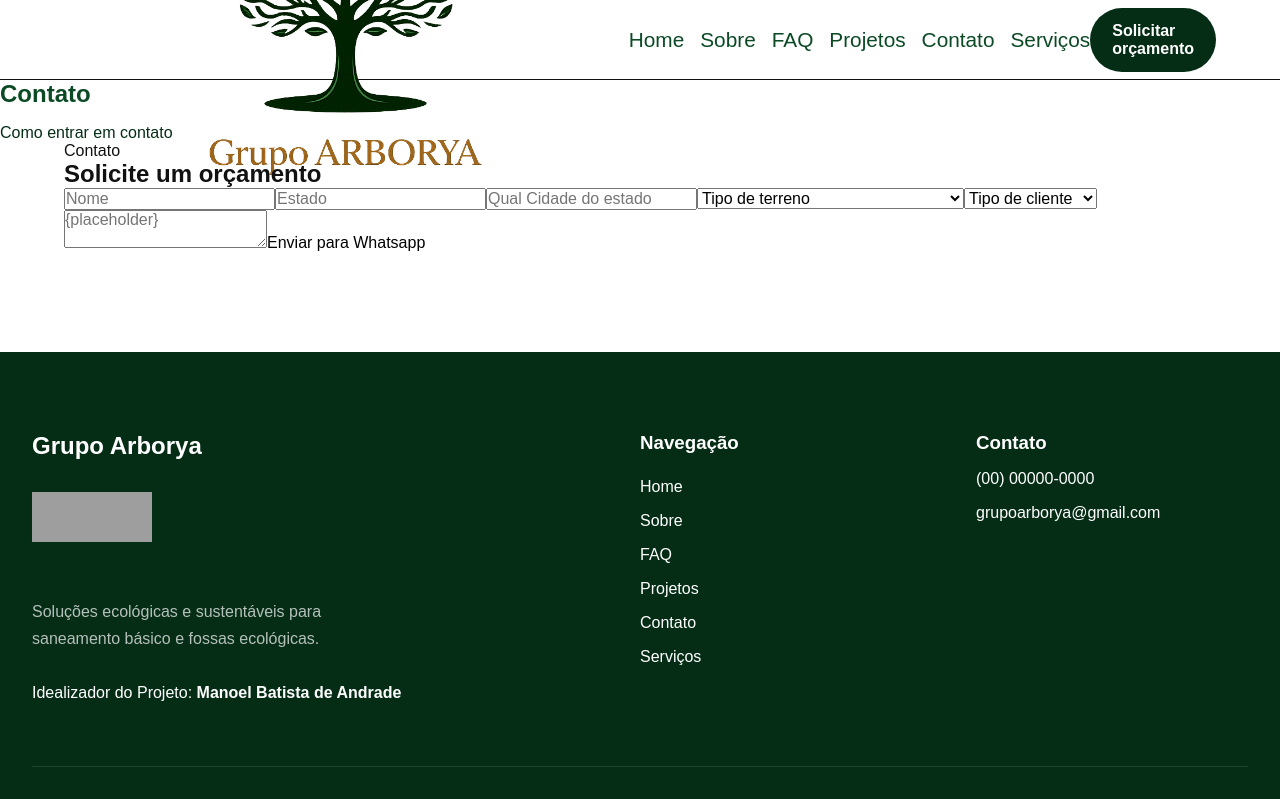
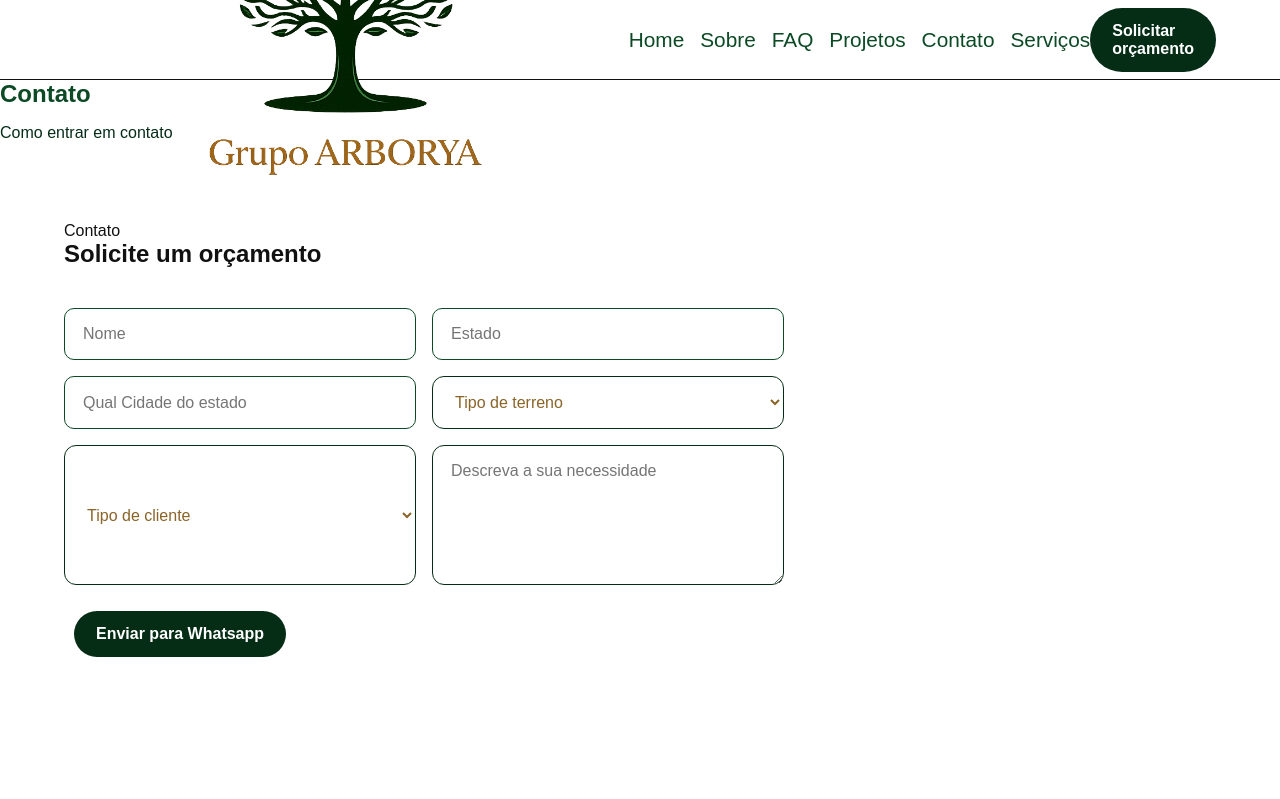
Before and after one commit to SamuelAndrade-Dev/arborya-site, a Next.js app: page /contato in a window 1280 px wide. Shown: the top 799 px of the page. Built offline with nearby package versions, Linux system fonts and the light colour scheme; grey boxes are pictures that could not be loaded.

Commit message:
feat: working-page-contact

```diff
--- /dev/null
+++ b/src/components/sections/ContactForm/ContactForm.module.css
@@ -0,0 +1,33 @@
+.contact {
+    padding: 80px 0;
+}
+
+.form {
+    margin-top: 40px;
+    max-width: 720px;
+    display: grid;
+    grid-template-columns: repeat(2, 1fr);
+    gap: 16px;
+}
+
+.full {
+    grid-column: 1 / -1;
+    padding: 10px;
+    border-radius: 10px;
+}
+
+.error {
+    margin-top: 16px;
+    color: red;
+    font-weight: 600;
+}
+
+@media (max-width: 768) {
+    .form {
+        grid-template-columns: 1fr;
+    }
+
+    .full {
+        grid-column: auto;
+    }
+}
--- a/src/components/sections/ContactForm/ContactForm.tsx
+++ b/src/components/sections/ContactForm/ContactForm.tsx
@@ -1,5 +1,6 @@
 "use client";
 
+import styles from "./ContactForm.module.css";
 import { useState } from "react";
 import { Container } from "@/components/ui/Container/Container";
 import { createWhatsappMessage } from "@/utils/createWhatsappMessage";
@@ -9,6 +10,7 @@
 import { terrainTypes } from "@/data/terrainTypes";
 import { ValidateContactForm } from "@/utils/validateContactForm";
 import { TextArea } from "@/components/ui/TextArea/TextArea";
+import { Button } from "@/components/ui/Button/Button";
 
 export function ContactForm() {
   const [name, setName] = useState("");
@@ -21,6 +23,7 @@
 
   function handleSubmit(event: React.FormEvent<HTMLFormElement>) {
     event.preventDefault();
+    setErrorMessage("");
 
     const error = ValidateContactForm({
       name,
@@ -55,13 +58,14 @@
   }
 
   return (
-    <section>
+    <section className={styles.contact}>
       <Container>
+        <div className={styles.wrapper}>
           <span>Contato</span>
 
           <h2>Solicite um orçamento</h2>
 
-        <form onSubmit={handleSubmit}>
+          <form className={styles.form} onSubmit={handleSubmit}>
             <Input
               type="text"
               placeholder="Nome"
@@ -103,10 +107,13 @@
               onChange={(event) => setMessage(event.target.value)}
             />
 
-          <button type="submit">Enviar para Whatsapp</button>
+            <div className={styles.full}>
+              <Button>Enviar para Whatsapp</Button>
+            </div>
           </form>
 
-        {errorMessage && <p>{errorMessage}</p>}
+          {errorMessage && <p className={styles.error}>{errorMessage}</p>}
+        </div>
       </Container>
     </section>
   );
--- a/src/components/ui/Button/Button.tsx
+++ b/src/components/ui/Button/Button.tsx
@@ -5,14 +5,15 @@
   children: React.ReactNode;
   href?: string;
   variant?: "primary" | "secondary";
+  type?: "button" | "reset" | "submit";
 };
 
-export function Button({ children, href, variant = "primary" }: ButtonProps) {
+export function Button({ children, href, variant = "primary", type = "button", }: ButtonProps) {
   const className = `${styles.button} ${styles[variant]}`;
 
   if (href) {
     return (
-      <Link href={href} className={className}>
+      <Link href={href} className={className} type={type}>
         {children}
       </Link>
     );
--- /dev/null
+++ b/src/components/ui/Input/Input.module.css
@@ -0,0 +1,9 @@
+.input {
+    width: 100%;
+    padding: 16px 18px;
+    border-radius: 10px;
+    border: 1px solid var(--color-green);
+    background: var(--color-white);
+    color: var(--color-green);
+    outline: none;
+}
--- a/src/components/ui/Input/Input.tsx
+++ b/src/components/ui/Input/Input.tsx
@@ -1,3 +1,5 @@
+import styles from "./Input.module.css"
+
 type InputProps = {
   type: string;
   placeholder: string;
@@ -12,6 +14,7 @@
       placeholder={placeholder}
       value={value}
       onChange={onChange}
+      className={styles.input}
     />
   );
 }
--- /dev/null
+++ b/src/components/ui/Select/Select.module.css
@@ -0,0 +1,9 @@
+.select {
+    width: 100%;
+    padding: 16px 18px;
+    border-radius: 12px;
+    border: 1px solid var(--color-green-dark);
+    background: var(--color-white);
+    color: var(--color-gold) ;
+    outline: none;
+}
--- a/src/components/ui/Select/Select.tsx
+++ b/src/components/ui/Select/Select.tsx
@@ -1,3 +1,5 @@
+import styles from "./Select.module.css"
+
 type SelectProps = {
   value: string;
 
@@ -10,7 +12,7 @@
 
 export function Select({ value, placeholder, onChange, options }: SelectProps) {
   return (
-    <select value={value} onChange={onChange}>
+    <select className={styles.select} value={value} onChange={onChange}>
       <option value="" disabled>
         {placeholder}
       </option>
--- /dev/null
+++ b/src/components/ui/TextArea/TextArea.module.css
@@ -0,0 +1,11 @@
+.textarea {
+  width: 100%;
+  min-height: 140px;
+  padding: 16px 18px;
+  border-radius: 12px;
+  border: 1px solid var(--color-green-dark);
+  background: var(--color-white);
+  color: var(--color-gold);
+  outline: none;
+  resize: vertical;
+}
--- a/src/components/ui/TextArea/TextArea.tsx
+++ b/src/components/ui/TextArea/TextArea.tsx
@@ -1,3 +1,5 @@
+import styles from "./TextArea.module.css"
+
 type TextAreaProps = {
   placeholder: string;
   value: string;
@@ -6,6 +8,6 @@
 
 export function TextArea({ placeholder, value, onChange }: TextAreaProps) {
   return (
-    <textarea placeholder="{placeholder}" value={value} onChange={onChange} />
+    <textarea className={styles.textarea} placeholder={placeholder} value={value} onChange={onChange} />
   );
 }
--- a/src/utils/validateContactForm.ts
+++ b/src/utils/validateContactForm.ts
@@ -14,29 +14,24 @@
   terrainType,
   clientType,
   message,
-}: ValidateContactFormProps) {
+}: ValidateContactFormProps): string | null {
   if (!name.trim()) {
-    return;
+    return "Por favor, informe o seu nome.";
   }
-
   if (!state.trim()) {
-    return;
+    return "Por favor, informe o estado.";
   }
-
   if (!city.trim()) {
-    return;
+    return "Por favor, informe a cidade.";
   }
-
   if (!terrainType) {
-    return;
+    return "Por favor, selecione o tipo de terreno.";
   }
-
   if (!clientType) {
-    return;
+    return "Por favor, selecione o tipo de cliente.";
   }
-
   if (!message.trim()) {
-    return;
+    return "Por favor, descreva a sua necessidade.";
   }
 
   return null;
```
Lines whose indentation alone changed are shown as unchanged.
